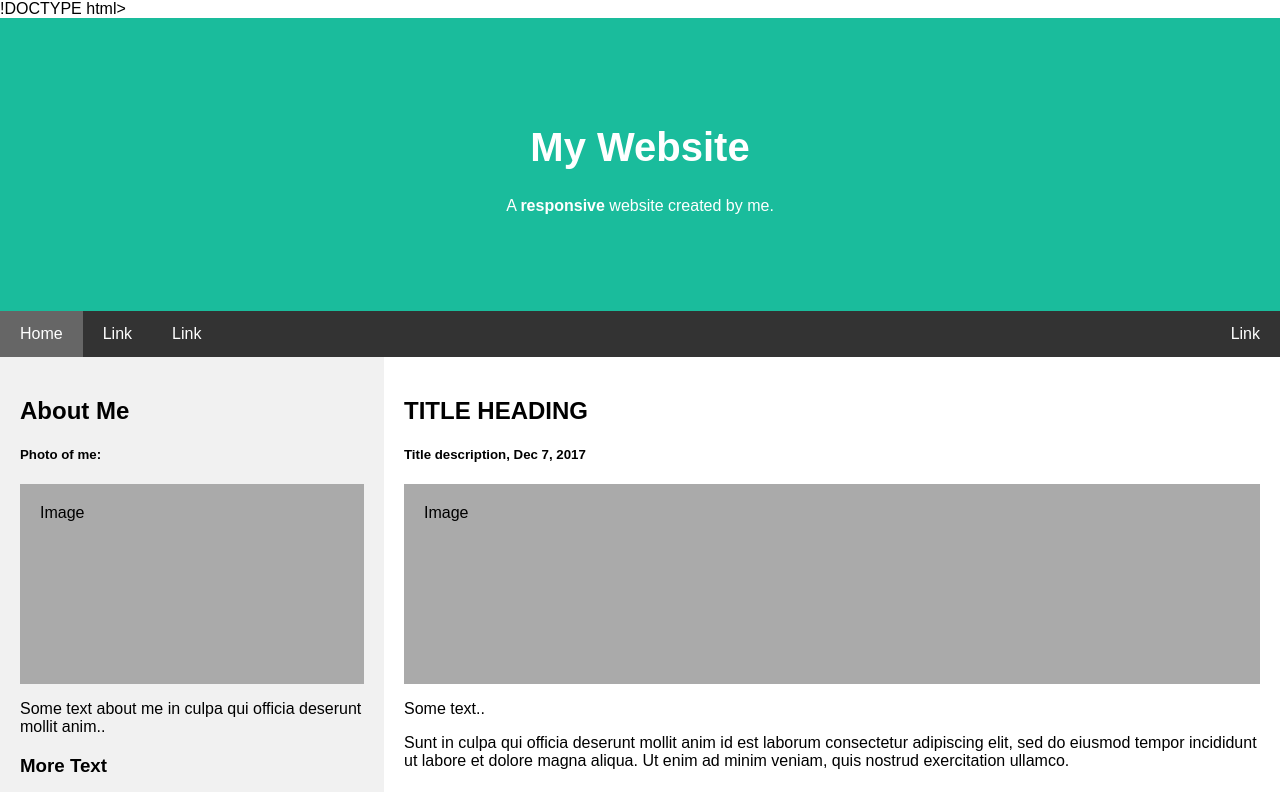
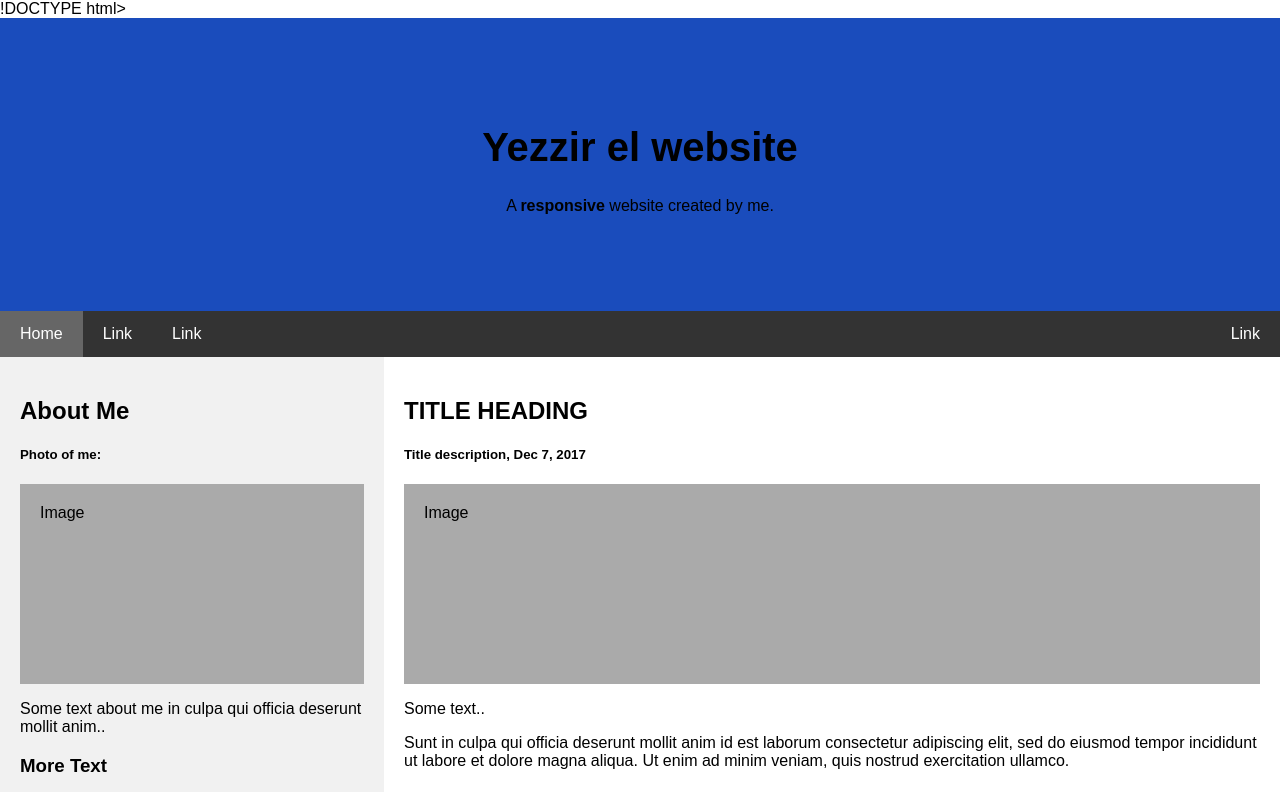
Before and after one commit to Bernardo209/Bernardo209.github.io, a plain HTML site: page index.html in a window 1280 px wide. Shown: the top 792 px of the page. Drawn offline with Linux system fonts and the light colour scheme.

Commit message:
Update index.html

```diff
--- a/index.html
+++ b/index.html
@@ -20,8 +20,8 @@ body {
 .header {
   padding: 80px;
   text-align: center;
-  background: #1abc9c;
-  color: white;
+  background: #1a4cbc;
+  color: black;
 }
 
 /* Increase the font size of the heading */
@@ -124,7 +124,7 @@ body {
 <body>
 
 <div class="header">
-  <h1>My Website</h1>
+  <h1>Yezzir el website </h1>
   <p>A <b>responsive</b> website created by me.</p>
 </div>
 
```
